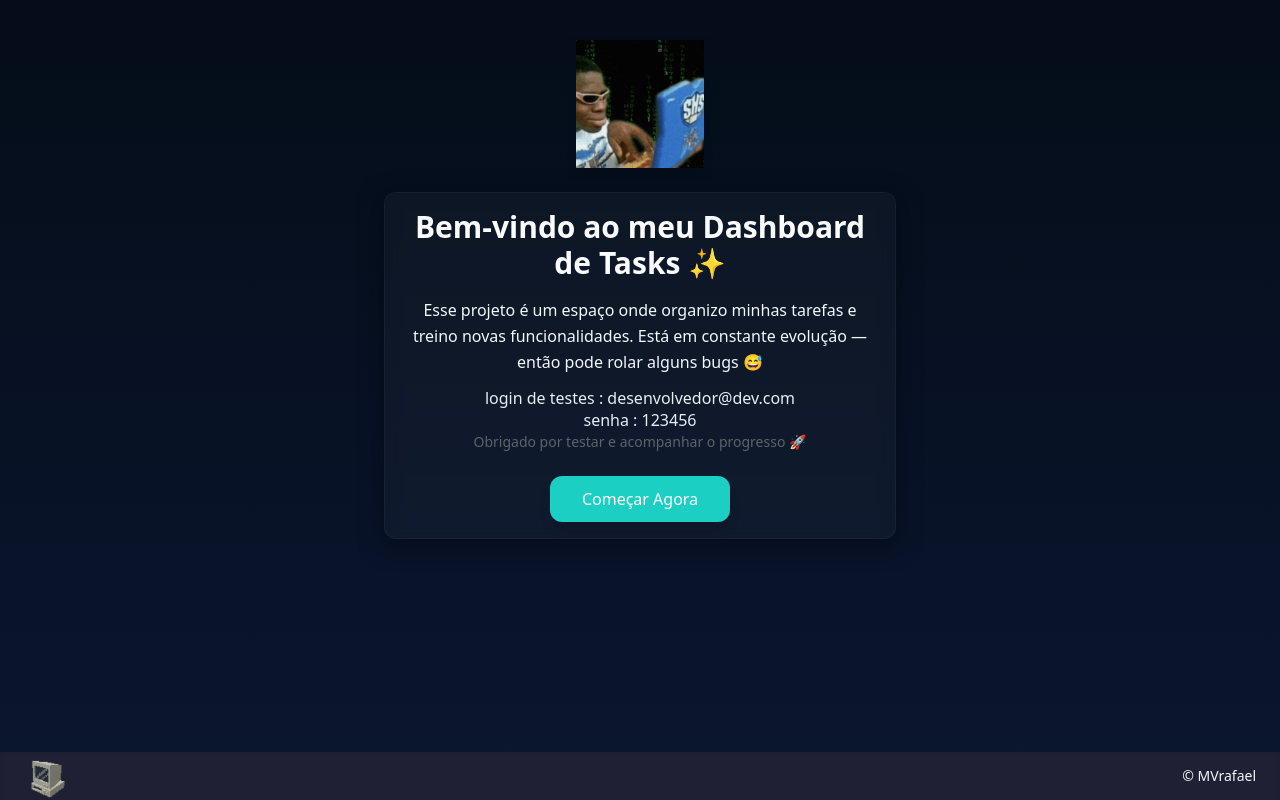
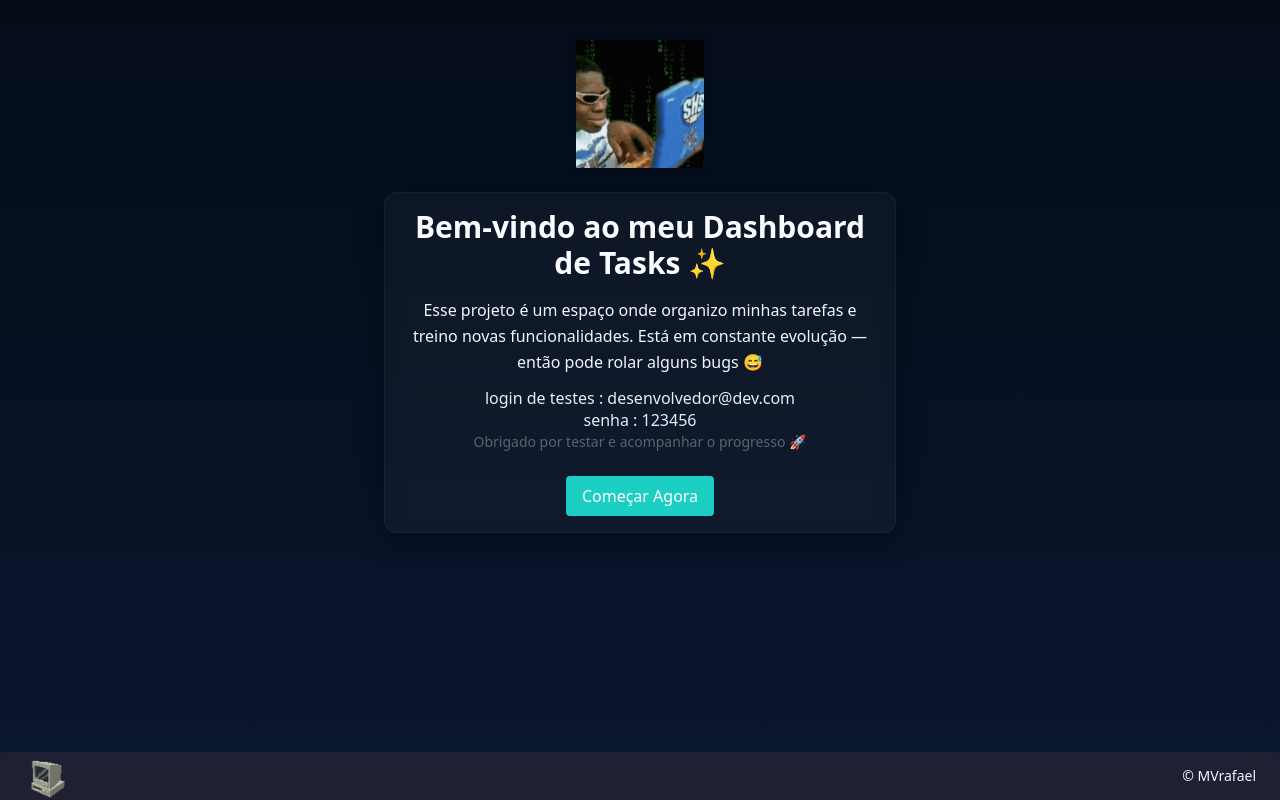
Before and after one commit to Nymeds/ProjetoInit, a React (Vite) app in the folder frontend/: page / in a window 1280 px wide. Built offline with nearby package versions, Linux system fonts and the light colour scheme; no server answers.

Commit message:
FIX
ESTILO DOS BOTOES FINALMENTE ARRUMADOS

```diff
--- a/frontend/src/components/baseComponents/button.tsx
+++ b/frontend/src/components/baseComponents/button.tsx
@@ -1,19 +1,21 @@
-import { type VariantProps, tv } from "tailwind-variants";
-import React from "react";
+import { tv, type VariantProps } from "tailwind-variants";
+import type { ButtonHTMLAttributes } from "react";
 
-// eslint-disable-next-line react-refresh/only-export-components
-export const buttonVariants = tv({
-  base: "rounded font-medium transition-colors focus:outline-none",
+const buttonVariants = tv({
+  base: "px-4 py-2 rounded font-medium transition-colors focus:outline-none disabled:opacity-50 disabled:cursor-not-allowed",
   variants: {
     variant: {
-      primary: "bg-primary text-white hover:bg-primary-dark",
-      secondary: "bg-secondary text-white hover:bg-blue-400",
-      danger: "bg-background-danger text-white hover:bg-red-600",
+      primary:
+        "bg-accent-brand text-white hover:bg-accent-brand-light",
+      secondary:
+        "bg-background-secondary text-white hover:bg-background-tertiary",
+      danger:
+        "bg-background-danger text-white hover:bg-accent-red",
     },
     size: {
-      sm: "px-3 py-1 text-sm",
-      md: "px-4 py-2 text-base",
-      lg: "px-6 py-3 text-lg",
+      sm: "text-sm px-3 py-1.5",
+      md: "text-base px-4 py-2",
+      lg: "text-lg px-6 py-3",
     },
   },
   defaultVariants: {
@@ -23,13 +25,9 @@ export const buttonVariants = tv({
 });
 
 interface ButtonProps
-  extends VariantProps<typeof buttonVariants>,
-          React.ButtonHTMLAttributes<HTMLButtonElement> {}
+  extends ButtonHTMLAttributes<HTMLButtonElement>,
+    VariantProps<typeof buttonVariants> {}
 
-export function Button({ children, variant, size, ...props }: ButtonProps) {
-  return (
-    <button className={buttonVariants({ variant, size })} {...props}>
-      {children}
-    </button>
-  );
+export function Button({ variant, size, className, ...props }: ButtonProps) {
+  return <button className={buttonVariants({ variant, size, className })} {...props} />;
 }
--- a/frontend/src/pages/Login.tsx
+++ b/frontend/src/pages/Login.tsx
@@ -144,7 +144,7 @@ export function Login() {
                 animate={{ opacity: 1, y: 0 }}
                 transition={{ duration: 0.5, delay: 0.2 }}
               >
-                <Button type="submit" variant="danger" disabled={loading} className="w-full py-4 text-lg">
+                <Button type="submit" variant="primary" disabled={loading} className="w-full py-4 text-lg">
                   {loading ? "Entrando..." : "Entrar"}
                 </Button>
               </motion.div>
--- a/frontend/src/pages/Welcome.tsx
+++ b/frontend/src/pages/Welcome.tsx
@@ -51,7 +51,7 @@ export default function Welcome() {
 
             <div className="mt-6">
               <Button
-                className="bg-accent-brand hover:bg-accent-brand-light text-white px-8 py-3 rounded-xl shadow-lg transition transform hover:scale-105"
+                variant="primary"
                 onClick={() => navigate("/login")}
               >
                 Começar Agora
```
